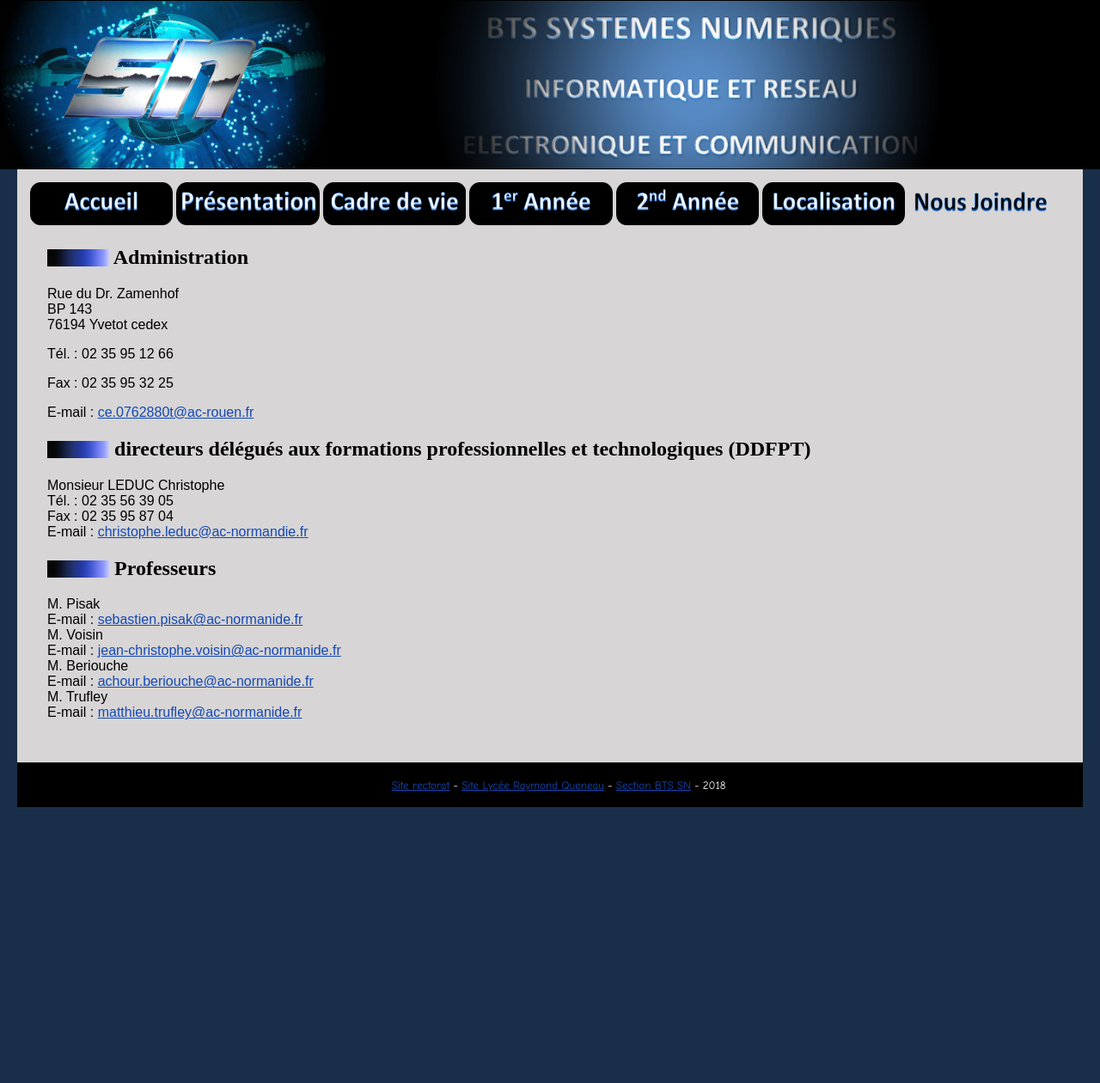
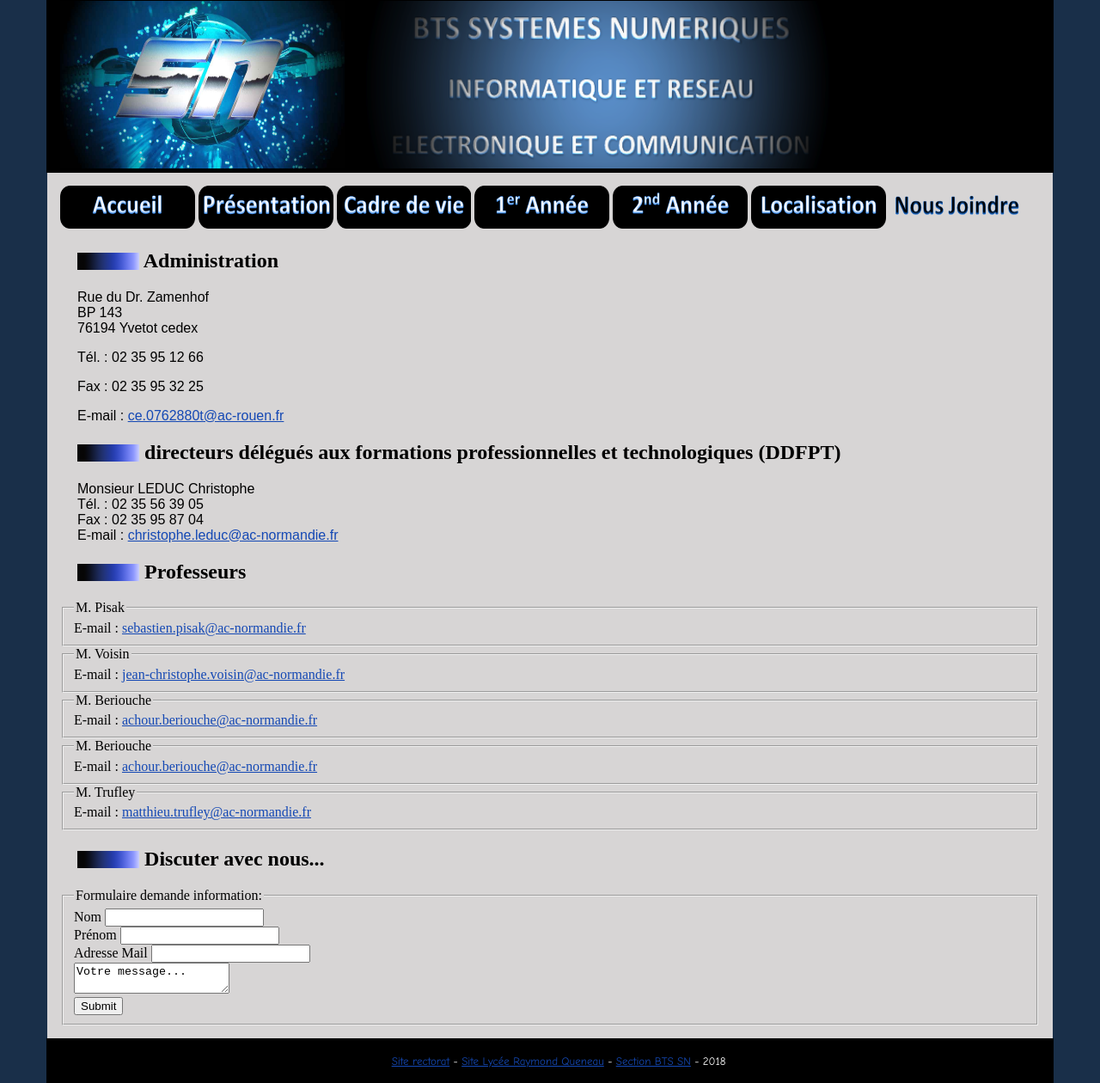
Before and after one commit to Amandine11/projet1, a plain HTML site: page Pages/NousJoindre.html in a window 1280 px wide. Shown: the whole page at 86% size. Before the commit the page ends 939 px from the top, so only its background shows below. Drawn offline with Linux system fonts and the light colour scheme.

Commit message:
ordinateur-téléphone

```diff
--- a/CSS/site.css
+++ b/CSS/site.css
@@ -1,28 +1,100 @@
+.container{
+	width: 100%;
+	padding-left: 15px;
+	padding-right: 15px;
+	margin-right: auto;
+	margin-left: auto;
+}
+@media(min-width: 576px){
+	.container{
+		max-width: 540px;
+	}
+	.gauche
+	{
+		max-width: 194px;
+	}
+	.droite
+	{
+		max-width: 346px;
+	}
+	.table1
+	{
+		margin-left:108px;
+	}
+	.table2
+	{
+		margin-left:75px;
+	}
+}
+@media(min-width: 768px){
+	.container{
+		max-width: 720px;
+	}
+	.gauche
+	{
+		max-width: 259px;
+	}
+	.droite
+	{
+		max-width: 461px;
+	}
+	.table1
+	{
+		margin-left:144px;
+	}
+	.table2
+	{
+		margin-left:100px;
+	}
+}
+@media(min-width: 992px){
+	.container{
+		max-width: 920px;
+	}
+	.gauche
+	{
+		max-width: 331px;
+	}
+	.droite
+	{
+		max-width: 589px;
+	}
+	.table1
+	{
+		margin-left:194px;
+	}
+	.table2
+	{
+		margin-left:128px;
+	}
+}
+@media(min-width: 1200px){
+	.container{
+		max-width: 1140px;
+	}
+	.table1
+	{
+		margin-left:230px;
+	}
+	.table2
+	{
+		margin-left:160px;
+	}
+}
 #entete
 	{
+
 	background-color : #000000;
-	height : 145px;
 	border : thin black solid;
-	min-height : 195px;
-	min-width : 700px
 	}
 #corps
 	{
-	min-height : 650px;
-	min-width : 700px;
-	margin-left : 20px;
-	margin-right : 20px;
-	margin-top : 0px;
 	background-color : #d7d5d5;
 	padding: 15px;
 	}
 #Pied_de_Page
 	{
 	background-color : #000000;
-	min-width : 730px;
-	min-height : 50px;
-	margin-left : 20px;
-	margin-right : 20px;
 	border : thin black solid;
 	color : white;
 	text-align:center;
@@ -59,14 +131,10 @@ th,td
 	text-align: center;
 	border: thin solid black;
 	}
-.gauche
-	{
-	float : left;
-	}
+
 .droite
 	{
 	position : absolute;
-	margin-left : 100px;
 	}
 .textepiedpage
 	{
@@ -84,14 +152,6 @@ th,td
 	margin-left: 20px;
 	position:relative;
 	top:3px;
-	}
-.table1
-	{
-	margin-left:230px;
-	}
-.table2
-	{
-	margin-left:160px;
 	}
 .grey
 	{
--- a/Pages/NousJoindre.html
+++ b/Pages/NousJoindre.html
@@ -11,12 +11,12 @@
 
 	<body>
 
-		<div id="entete">
-		<img class="gauche" src="../Images/Logo.jpg" height="195" alt="monLogo">
-		<img class="droite" src="../Images/Logo2.png" height="195" alt="logo2">
+		<div id="entete" class="container">
+		<img class="gauche" class="container" class="img-fluid" src="../Images/Logo.jpg" height="195" alt="monLogo">
+		<img class="droite" class="container" class="img-fluid" src="../Images/Logo2.png" height="195" alt="logo2">
 		</div>
 
-		<div id="corps">
+		<div id="corps" class="container">
 				<a href="../index.html"><img src="../Images/Accueil1.png" class="boutonMenu" alt="accueil" onmouseover="this.src='../Images/Accueil2.png'" onmouseout="this.src='../Images/Accueil1.png'"/></a>
 				<a href="Presentation.html"><img src="../Images/Presentation1.png" class="boutonMenu" alt="Présentation" onmouseover="this.src='../Images/Presentation2.png'" onmouseout="this.src='../Images/Presentation1.png'"/></a>
 				<a href="CadreDeVie.html"><img src="../Images/CadreDeVie1.png" class="boutonMenu" alt="Cadre de Vie" onmouseover="this.src='../Images/CadreDeVie2.png'" onmouseout="this.src='../Images/CadreDeVie1.png'"/></a>
@@ -40,18 +40,47 @@
 			  </p>
 
 			  <h2><img class="puce" src="../Images/puce.png" height="20" alt="monLogo"> Professeurs</h2>
-			  <p>M. Pisak<br />
-			  E-mail : <a href="&#109;&#97;&#105;&#108;&#116;&#111;&#58;sebastien&#46;pisak&#64;ac&#45;normanide&#46;fr">sebastien&#46;pisak&#64;ac&#45;normanide&#46;fr</a><br />
-			  M. Voisin<br/>
-			  E-mail : <a href="&#109;&#97;&#105;&#108;&#116;&#111;&#58;jean-christophe&#46;voisin&#64;ac&#45;normanide&#46;fr">jean-christophe&#46;voisin&#64;ac&#45;normanide&#46;fr</a><br />
-			  M. Beriouche<br/>
-			  E-mail : <a href="&#109;&#97;&#105;&#108;&#116;&#111;&#58;achour&#46;beriouche&#64;ac&#45;normanide&#46;fr">achour&#46;beriouche&#64;ac&#45;normanide&#46;fr</a><br />
-			  M. Trufley<br/>
-			  E-mail : <a href="&#109;&#97;&#105;&#108;&#116;&#111;&#58;matthieu&#46;trufley&#64;ac&#45;normanide&#46;fr">matthieu&#46;trufley&#64;ac&#45;normanide&#46;fr</a><br /><br />
-			   </p>
+			 <fieldset>
+			  	<legend> M. Pisak</legend>
+			  	E-mail : <a href="&#109;&#97;&#105;&#108;&#116;&#111;&#58;sebastien&#46;pisak&#64;ac&#45;normanide&#46;fr">sebastien&#46;pisak&#64;ac&#45;normandie&#46;fr</a><br />
+			 </fieldset>
+			 <fieldset>
+			  	<legend>M. Voisin</legend>
+			 	E-mail : <a href="&#109;&#97;&#105;&#108;&#116;&#111;&#58;jean-christophe&#46;voisin&#64;ac&#45;normanide&#46;fr">jean-christophe&#46;voisin&#64;ac&#45;normandie&#46;fr</a><br />
+			</fieldset>
+			<fieldset>
+					<legend>M. Beriouche</legend>
+					E-mail : <a href="&#109;&#97;&#105;&#108;&#116;&#111;&#58;achour&#46;beriouche&#64;ac&#45;normanide&#46;fr">achour&#46;beriouche&#64;ac&#45;normandie&#46;fr</a><br />
+			</fieldset>
+			<fieldset>
+			  	<legend>M. Beriouche</legend>
+			 	E-mail : <a href="&#109;&#97;&#105;&#108;&#116;&#111;&#58;achour&#46;beriouche&#64;ac&#45;normanide&#46;fr">achour&#46;beriouche&#64;ac&#45;normandie&#46;fr</a>
+			</fieldset>
+			 <fieldset>
+			 	<legend>M. Trufley</legend>
+			  	E-mail : <a href="&#109;&#97;&#105;&#108;&#116;&#111;&#58;matthieu&#46;trufley&#64;ac&#45;normanide&#46;fr">matthieu&#46;trufley&#64;ac&#45;normandie&#46;fr</a>
+			</fieldset>
+
+			<h2><img class="puce" src="../Images/puce.png" height="20" alt="monLogo"> Discuter avec nous...</h2>
+
+			   <div id="Formulaire_demande_information">
+					<fieldset>
+						<legend>Formulaire demande information: </legend>
+						<label for="nom"> Nom</label>
+						<input type="text" name="nom" id="nom" /> </br>
+						<label for ="prenom">Prénom</label>
+						<input type="text" name="prenom" id="prenom" /> </br>
+						<label for="adresse-mail">Adresse Mail</label>
+						<input type="text" name="adresse-mail" id="adresse-mail" /> </br>
+						<textarea name="textarea">Votre message...</textarea> </br>
+						<input type="submit">
+
+					</fieldset>
+				</div>
 		</div>
 
-		<div id="Pied_de_Page">
+
+		<div id="Pied_de_Page" class="container">
 		<p><span class="textepiedpage"><a href="http://www.ac-rouen.fr/">Site rectorat</a> - <a href="http://lycees.ac-rouen.fr/queneau"> Site Lycée Raymond Queneau</a> - <a href="http://www.bts-sn-yvetot.fr/">Section BTS SN</a> - 2018
 					<!--<?php
 				include_once ('../compteur/compteur2.html');
```
Also changed, not shown: Pages/1erAnnee.html (+5 -5 lines), Pages/2ndAnnee.html (+5 -5 lines), Pages/CadreDeVie.html (+6 -6 lines), Pages/Localisation.html (+6 -6 lines), Pages/Presentation.html (+6 -6 lines), index.html (+10 -7 lines), 1 other file.
